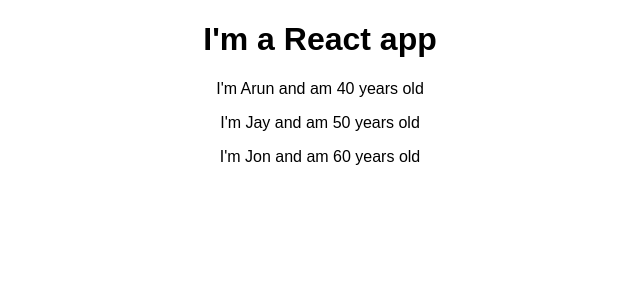
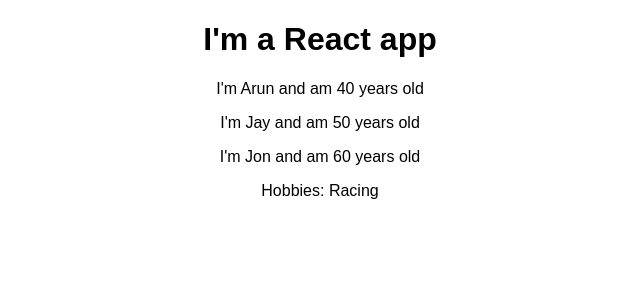
Before and after one commit to c42-arun/react-complete-guide, a React (Create React App) app: page / in a window 1280 px wide. Shown: the top 300 px of the page, without its empty margins (320-960 px from the left). Built offline with nearby package versions, Linux system fonts and the light colour scheme.

Commit message:
props.children

```diff
--- a/src/Person/Person-functional.js
+++ b/src/Person/Person-functional.js
@@ -1,7 +1,12 @@
 import React from 'react';
 
 const person = (props) => {
-    return <p>I'm {props.name} and am {props.age} years old</p>
+    return (
+    <div>
+        <p>I'm {props.name} and am {props.age} years old</p>
+        <p>{props.children}</p>
+    </div>
+    )
 }
 
 export default person;
```
